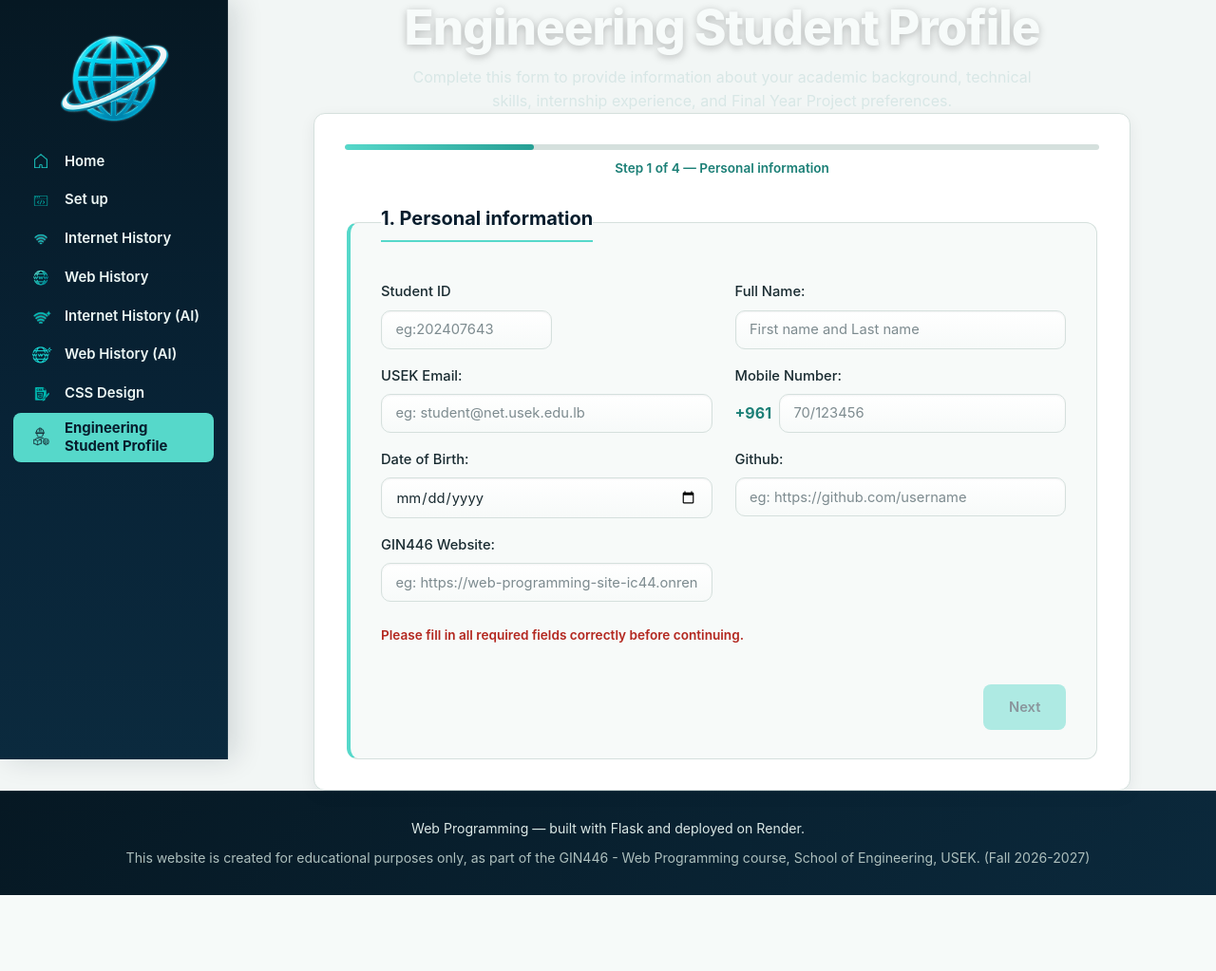
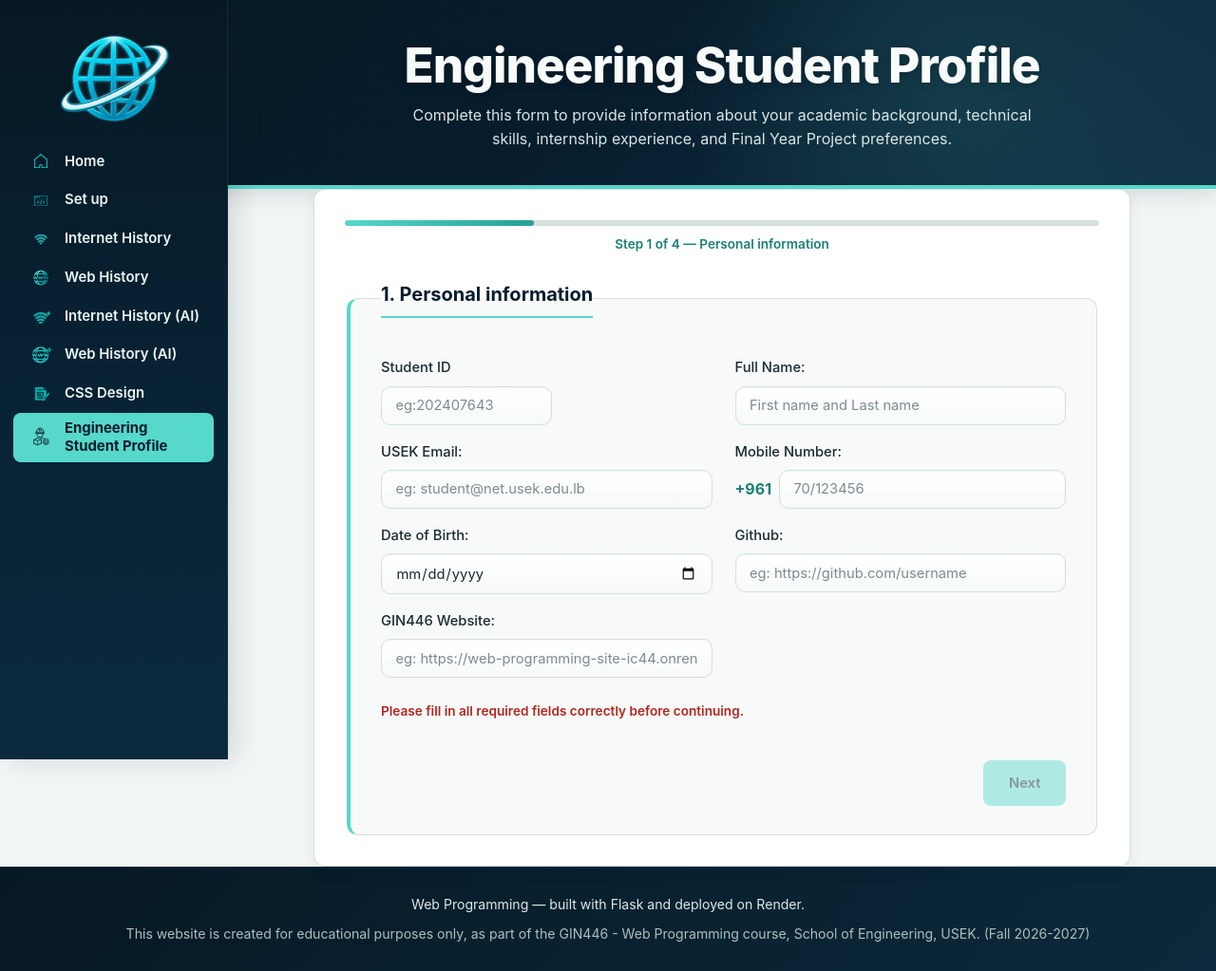
Before and after one commit to MichelHajjar/web-programming-site, a Flask app: page /submit-profile in a window 1280 px wide. Shown: the whole page at 95% size. Before the commit the page ends 943 px from the top, so only its background shows below. Run offline with Flask 3, Linux system fonts and the light colour scheme.

Commit message:
Enhance form styling and layout for improved user experience

```diff
--- a/static/form_style.css
+++ b/static/form_style.css
@@ -4,6 +4,28 @@
    Uses the design tokens already defined in style.css, so
    make sure style.css is linked BEFORE this file in <head>.
    ========================================================== */
+
+/* ---------- Header background ----------
+   style.css already styles <header> globally with this same
+   gradient. Reinforced here as well since form_style.css loads
+   after style.css on this page. */
+header {
+    background:
+        radial-gradient(
+            circle at 78% 45%,
+            rgba(86, 216, 202, 0.11),
+            transparent 28%
+        ),
+        linear-gradient(
+            135deg,
+            #061823 0%,
+            var(--color-navy) 50%,
+            #12364a 100%
+        );
+    color: var(--color-white);
+    border-bottom: 4px solid var(--color-teal);
+    box-shadow: 0 7px 20px rgba(7, 29, 45, 0.12);
+}
 
 /* ---------- Card that holds the whole wizard ---------- */
 .wizard-form {
--- a/static/style.css
+++ b/static/style.css
@@ -1836,14 +1836,7 @@
    display:none, because <nav> technically lives inside it in base.html;
    nav keeps rendering normally (fixed on desktop, its own dark bar on
    mobile) since it doesn't depend on the header's box to be visible. */
-body:has(nav a[href="/submit-profile"][aria-current="page"]) > header {
-    min-height: 0;
-    margin: 0;
-    padding: 0;
-    background: none;
-    border-bottom: 0;
-    box-shadow: none;
-}
+
 
 .profile {
     max-width: 860px;
@@ -2091,3 +2084,34 @@
         margin-right: 0;
     }
 }
+/* ==================================================
+   SUBMITTED PROFILE PAGE — REMOVE EMPTY TOP HEADER
+================================================== */
+
+@media (min-width: 701px) {
+
+    /* Remove the empty site masthead on the profile page.
+       The sidebar stays visible because nav is fixed. */
+    body:has(.profile) > header {
+        min-height: 0 !important;
+        height: 0 !important;
+
+        margin: 0 !important;
+        padding: 0 !important;
+
+        background: none !important;
+        border-bottom: 0 !important;
+        box-shadow: none !important;
+    }
+
+    /* Make the profile header begin at the very top,
+       immediately beside the sidebar. */
+    body:has(.profile) main {
+        padding-top: 0 !important;
+    }
+
+    body:has(.profile) .profile-header {
+        margin-top: 0 !important;
+        border-radius: 0 !important;
+    }
+}
--- a/templates/base.html
+++ b/templates/base.html
@@ -9,9 +9,9 @@
       {% block head %}{% endblock %}
 </head>
 <body>
-    <header> {% block header %}{% endblock %}
+    <header> {% block header %}{% endblock %} </header>
     {% block navigation %}{% endblock %}
-    </header>
+
      <main> {% block content %}{% endblock%} </main>
 
     <footer>
--- a/templates/profile-form.html
+++ b/templates/profile-form.html
@@ -86,7 +86,7 @@
     <fieldset class="form-step" data-step="2">
         <legend>2. Academic Information</legend>
 
-        <div class="field field--full">
+        <div class="field">
             <label for="major">Engineering Major:</label>
             <select id="major" name="major" required>
                 <option value="">Select your major</option>
@@ -110,7 +110,7 @@
             <input type="number" id="credits" name="credits" placeholder="eg: 60" min="0" max="146" step="1" required>
         </div>
 
-        <fieldset class="field field--full">
+        <fieldset class="field">
             <legend>Expected Graduation</legend>
 
             <input type="radio" id="Fall" name="graduation" value="Fall">
@@ -123,12 +123,12 @@
             <label for="Summer">Summer</label>
         </fieldset>
 
-        <div class="field">
+        <div class="field field--full">
             <label for="GradDate">Expected Graduation Month &amp; Year:</label>
             <input type="month" id="GradDate" name="graduation_month">
         </div>
 
-        <fieldset class="field">
+        <fieldset class="field field--full">
             <legend>Engineering Internship</legend>
 
             <input type="radio" id="Yes" name="internship_completed" value="yes">
```
Also changed, not shown: other parts of static/form_style.css (+37 -19 lines).
